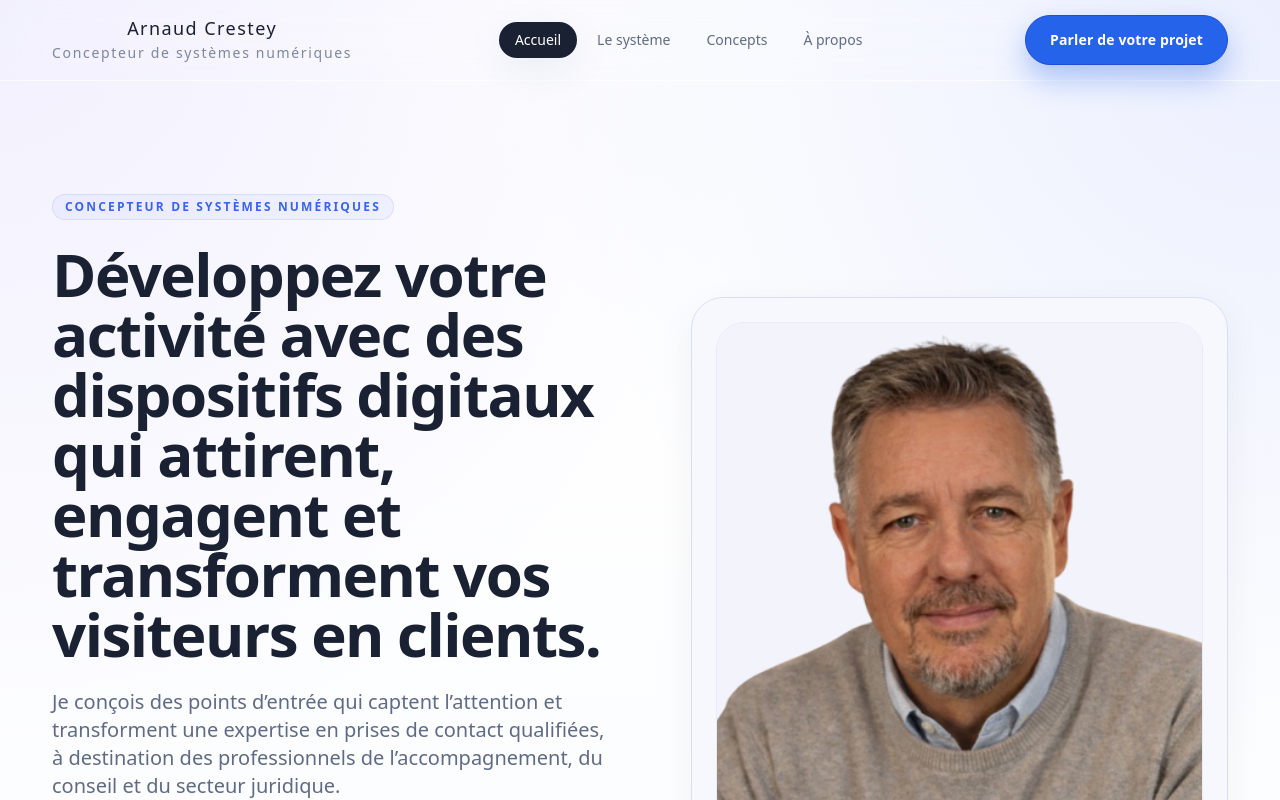
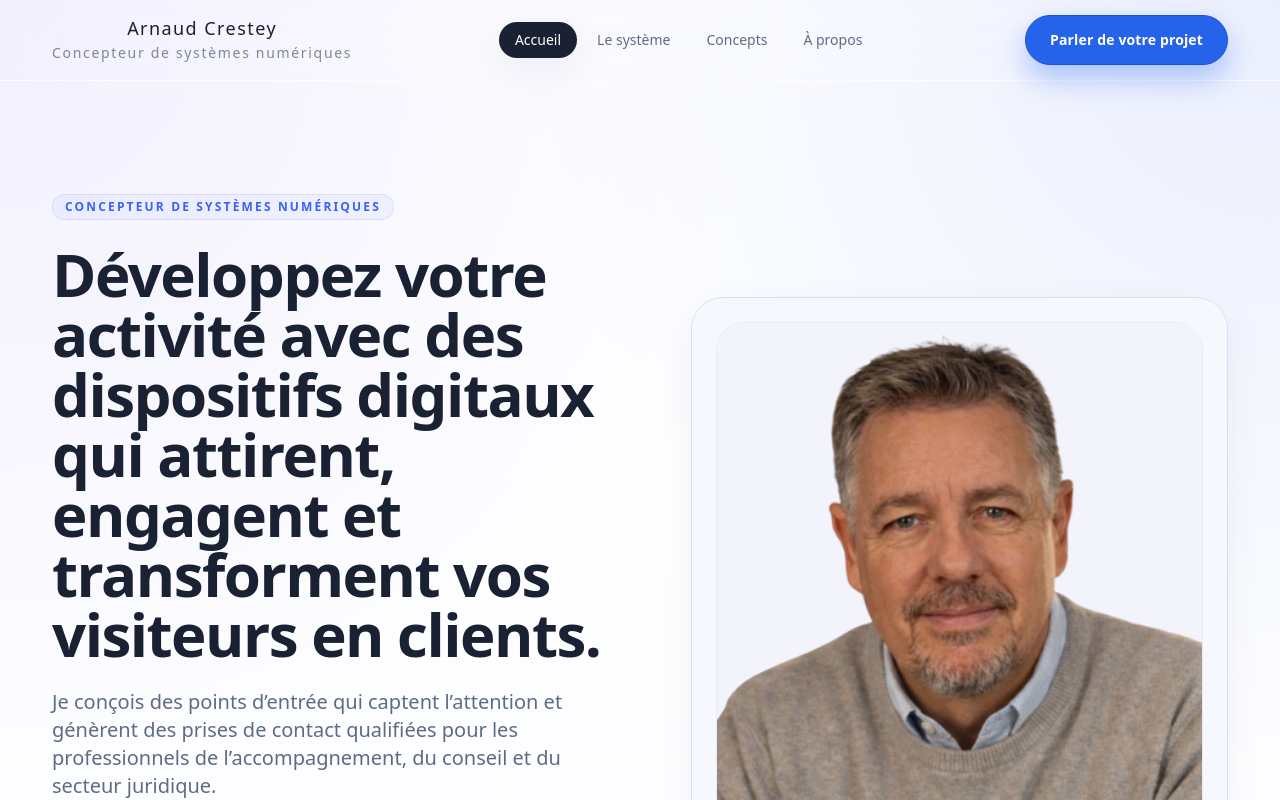
Before and after one commit to arnaudcrestey/portail-site-vitrine, a Next.js app: page / in a window 1280 px wide. Shown: the top 800 px of the page. Built offline with nearby package versions, Linux system fonts and the light colour scheme.

Commit message:
Update hero.tsx

```diff
--- a/components/hero.tsx
+++ b/components/hero.tsx
@@ -13,8 +13,8 @@ export function HomeHero() {
             transforment vos visiteurs en clients.
           </h1>
 
-          <p className="mt-6 max-w-xl text-base leading-7 text-slate sm:max-w-2xl sm:text-lg sm:leading-8 lg:text-xl">
-  Je conçois des points d’entrée qui captent l’attention et transforment une expertise en prises de contact qualifiées, à destination des professionnels de l’accompagnement, du conseil et du secteur juridique.
+         <p className="mt-6 max-w-xl text-base leading-7 text-slate sm:max-w-2xl sm:text-lg sm:leading-8 lg:text-xl">
+  Je conçois des points d’entrée qui captent l’attention et génèrent des prises de contact qualifiées pour les professionnels de l’accompagnement, du conseil et du secteur juridique.
 </p>
 
           <div className="mt-8 flex flex-col gap-3 sm:flex-row sm:flex-wrap">
```
